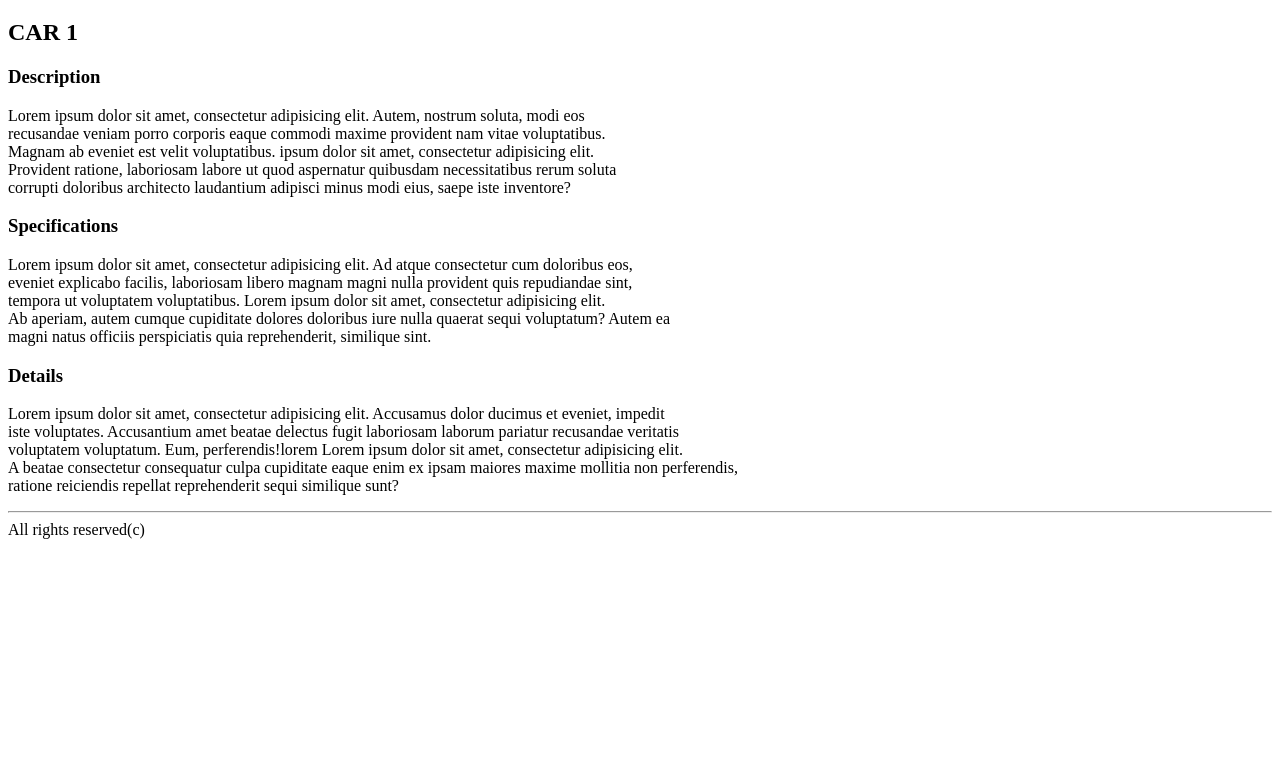
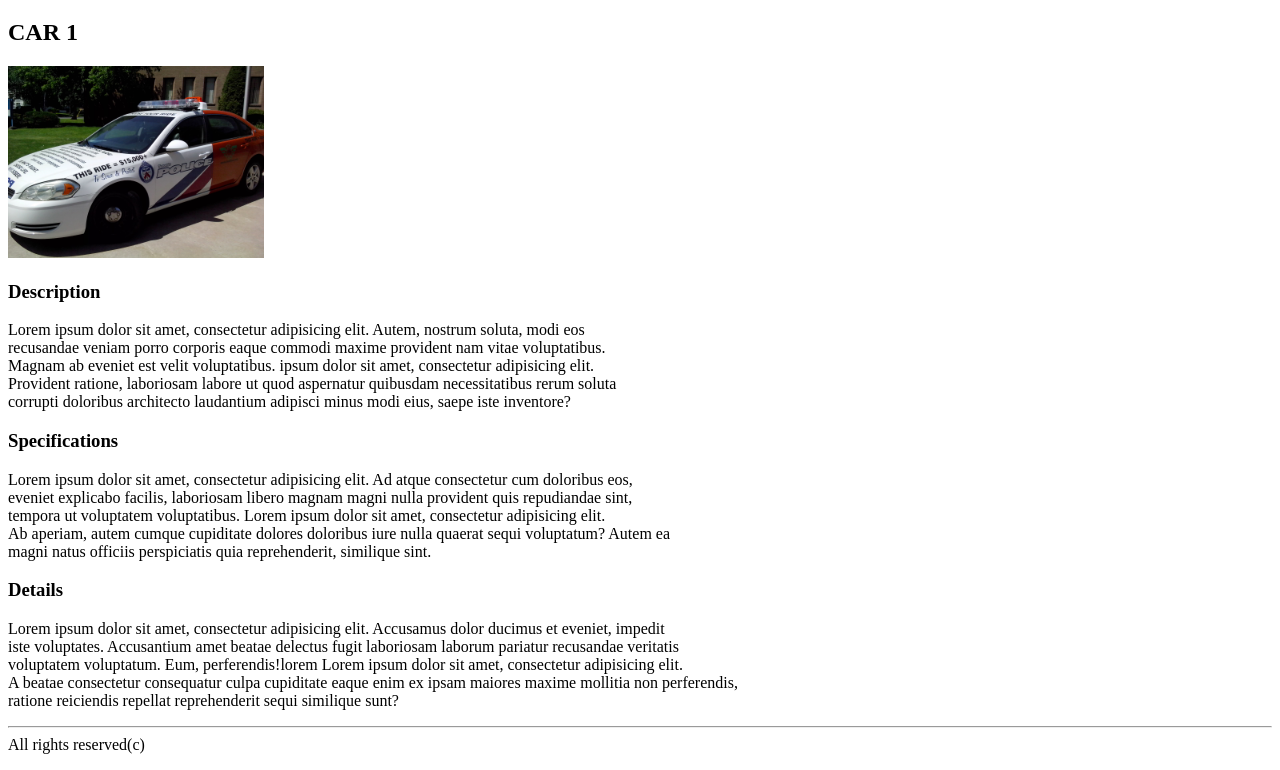
Before and after one commit to amitator/WebStore, a plain HTML site: page index.html in a window 1280 px wide. Shown: the part 61-831 px from the top of the page. Before the commit the page ends 800 px from the top, so only its background shows below. Drawn offline with Linux system fonts and the light colour scheme.

Commit message:
fixed image size

```diff
--- a/index.html
+++ b/index.html
@@ -7,6 +7,7 @@
 <header><h1>CARZ RENLALZ</h1></header>
 <body>
 <h2>CAR 1</h2>
+<img src="car.jpg" alt="" width="256" height="192">
 <H3>Description</H3>
 <p> Lorem ipsum dolor sit amet, consectetur adipisicing elit. Autem, nostrum soluta, modi eos <br>
     recusandae veniam porro corporis eaque commodi maxime provident nam vitae voluptatibus. <br>
```
